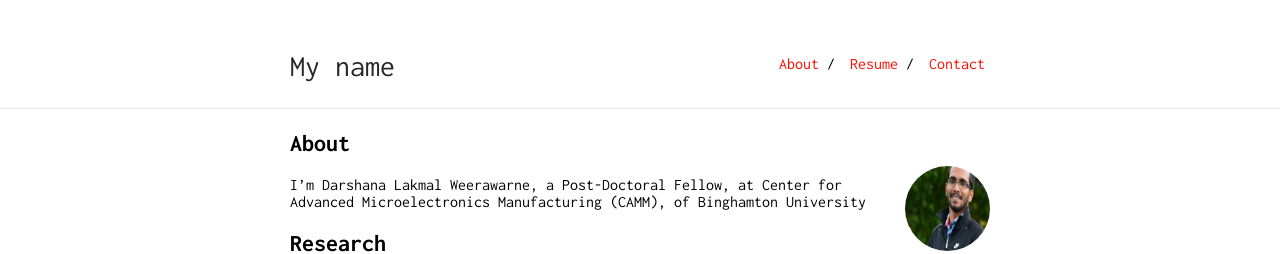
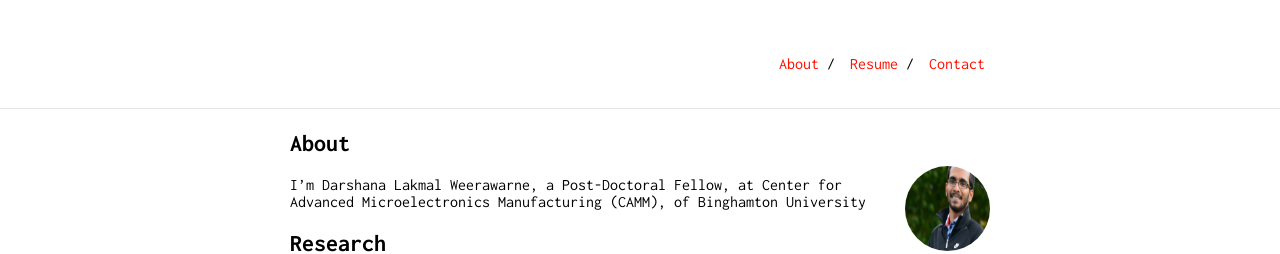
Before and after one commit to dlweerawarne/dlweerawarne.github.io, a Jekyll site: the page built from index.md, in a window 1280 px wide. Shown: the top 254 px of the page. Built offline with Jekyll 4.4.1, drawn with Linux system fonts in a browser that asks for light colours; our own code applies the rules of GitHub Pages for plain Markdown files.

Commit message:
Update _config.yml

```diff
--- a/_config.yml
+++ b/_config.yml
@@ -1,4 +1,4 @@
-title: My name
+title: ""
 url: ""
 baseurl: "/"
 
```
